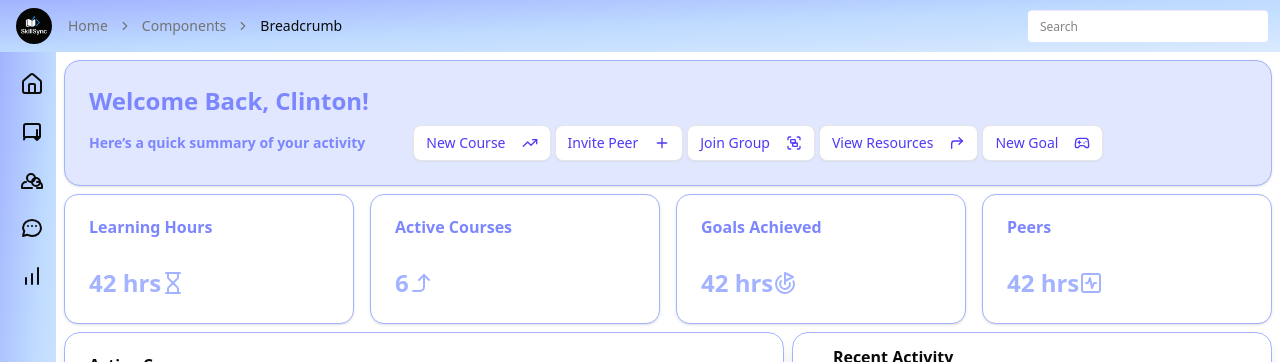
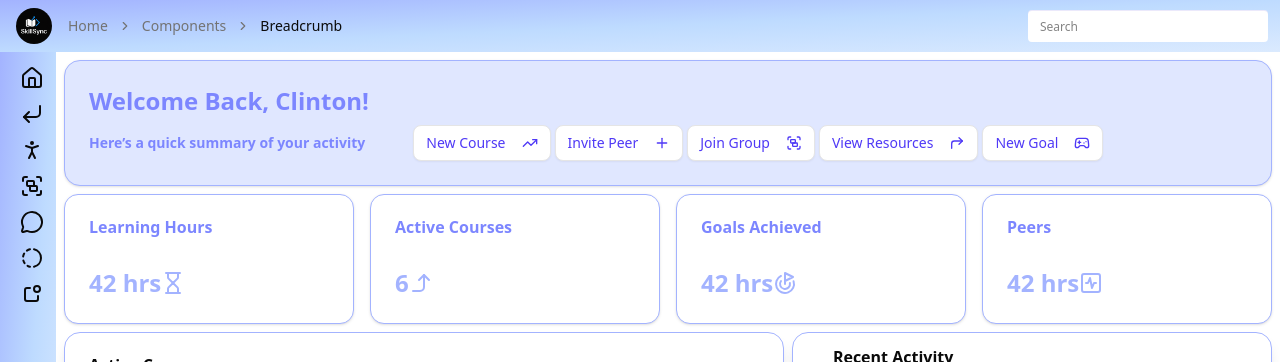
Before and after one commit to dngtemple/skillsync-frontend, a React (Vite) app: page /home in a window 1280 px wide. Shown: the top 362 px of the page. Built offline with nearby package versions, Linux system fonts and the light colour scheme; no server answers.

Commit message:
changing svg

```diff
--- a/src/App.jsx
+++ b/src/App.jsx
@@ -9,6 +9,7 @@ import Courses from "./courses";
 import Home from "./home";
 import Peers from "./peers";
 import Messages from "./messages";
+import Groups from "./groups";
 
 function App() {
   return (
@@ -28,6 +29,9 @@ function App() {
             <Route path="/messages" element={<Messages />}>
               {" "}
             </Route>
+            <Route path="/groups" element={<Groups />}>
+              {" "}
+            </Route>
             {/* <Route path='/courses' element={<Courses/>}> </Route> */}
           </Route>
           <Route path="/stepper" element={<StepperFeild />}></Route>
--- a/src/dashboard.jsx
+++ b/src/dashboard.jsx
@@ -11,6 +11,8 @@ import {
   BreadcrumbPage,
   BreadcrumbSeparator,
 } from "@/components/ui/breadcrumb";
+import { IconNotification, IconProgress } from "@tabler/icons-react";
+import { CornerDownLeft, Group, HomeIcon, MessageCircle, PersonStanding } from "lucide-react";
 
 export default function Dashboard() {
   const navigate = useNavigate();
@@ -79,23 +81,13 @@ export default function Dashboard() {
             <div className="is-drawer-close:w-14 is-drawer-open:w-64 bg-gradient-to-br from-indigo-300 via-blue-200 to-blue-100 flex flex-col items-start min-h-full">
               <ul className="menu w-full grow">
                 <li>
-                  <button
+                  <button onClick={()=>{
+                    navigate("/home")
+                  }}
                     className="is-drawer-close:tooltip is-drawer-close:tooltip-right"
                     data-tip="Home"
                   >
-                    <svg
-                      xmlns="http://www.w3.org/2000/svg"
-                      viewBox="0 0 24 24"
-                      strokeLinejoin="round"
-                      strokeLinecap="round"
-                      strokeWidth="2"
-                      fill="none"
-                      stroke="currentColor"
-                      className="inline-block size-6 my-1.5"
-                    >
-                      <path d="M15 21v-8a1 1 0 0 0-1-1h-4a1 1 0 0 0-1 1v8"></path>
-                      <path d="M3 10a2 2 0 0 1 .709-1.528l7-5.999a2 2 0 0 1 2.582 0l7 5.999A2 2 0 0 1 21 10v9a2 2 0 0 1-2 2H5a2 2 0 0 1-2-2z"></path>
-                    </svg>
+                    <HomeIcon></HomeIcon>
                     <span className="is-drawer-close:hidden">Home</span>
                   </button>
                 </li>
@@ -107,20 +99,7 @@ export default function Dashboard() {
                     className="is-drawer-close:tooltip is-drawer-close:tooltip-right"
                     data-tip="Courses"
                   >
-                    <svg
-                      xmlns="http://www.w3.org/2000/svg"
-                      className="size-6 my-1.5"
-                      fill="none"
-                      viewBox="0 0 24 24"
-                      stroke="currentColor"
-                    >
-                      <path
-                        strokeLinecap="round"
-                        strokeLinejoin="round"
-                        strokeWidth="2"
-                        d="M4 19.5A2.5 2.5 0 016.5 17H20m0 0V6a2 2 0 00-2-2H6a2 2 0 00-2 2v11m16 0l-3 3m0 0l-3-3m3 3V10"
-                      />
-                    </svg>
+                    <CornerDownLeft></CornerDownLeft>
                     <span className="is-drawer-close:hidden">Courses</span>
                   </button>
                 </li>
@@ -131,42 +110,30 @@ export default function Dashboard() {
                     className="is-drawer-close:tooltip is-drawer-close:tooltip-right"
                     data-tip="Peers"
                   >
-                    <svg
-                      xmlns="http://www.w3.org/2000/svg"
-                      className="size-6 my-1.5"
-                      fill="none"
-                      viewBox="0 0 24 24"
-                      stroke="currentColor"
-                    >
-                      <path
-                        strokeLinecap="round"
-                        strokeLinejoin="round"
-                        strokeWidth="2"
-                        d="M17 20h5v-2a4 4 0 00-5-4m-5 6H2v-2a4 4 0 014-4m9-4a4 4 0 11-8 0 4 4 0 018 0zm5 4a4 4 0 10-8 0 4 4 0 008 0z"
-                      />
-                    </svg>
+                    <PersonStanding></PersonStanding>
                     <span className="is-drawer-close:hidden">Peers</span>
                   </button>
                 </li>
                 <li>
-                  <button
+                  <button onClick={()=>{
+                    navigate("/groups")
+                  }}
+                    className="is-drawer-close:tooltip is-drawer-close:tooltip-right"
+                    data-tip="Groups"
+                  >
+                    <Group></Group>
+                    <span className="is-drawer-close:hidden">Groups</span>
+                  </button>
+
+                </li>
+                <li>
+                  <button onClick={()=>{
+                    navigate("/messages")
+                  }}
                     className="is-drawer-close:tooltip is-drawer-close:tooltip-right"
                     data-tip="Messages"
                   >
-                    <svg
-                      xmlns="http://www.w3.org/2000/svg"
-                      className="size-6 my-1.5"
-                      fill="none"
-                      viewBox="0 0 24 24"
-                      stroke="currentColor"
-                    >
-                      <path
-                        strokeLinecap="round"
-                        strokeLinejoin="round"
-                        strokeWidth="2"
-                        d="M8 10h.01M12 10h.01M16 10h.01M21 12c0 4.418-4.03 8-9 8a9.97 9.97 0 01-4.9-1.267L3 20l1.267-4.9A9.97 9.97 0 013 12c0-4.418 4.03-8 9-8s9 3.582 9 8z"
-                      />
-                    </svg>
+                    <MessageCircle></MessageCircle>
                     <span className="is-drawer-close:hidden">Messages</span>
                   </button>
                 </li>
@@ -175,21 +142,17 @@ export default function Dashboard() {
                     className="is-drawer-close:tooltip is-drawer-close:tooltip-right"
                     data-tip="Progress"
                   >
-                    <svg
-                      xmlns="http://www.w3.org/2000/svg"
-                      className="size-6 my-1.5"
-                      fill="none"
-                      viewBox="0 0 24 24"
-                      stroke="currentColor"
-                    >
-                      <path
-                        strokeLinecap="round"
-                        strokeLinejoin="round"
-                        strokeWidth="2"
-                        d="M12 20V10m6 10V4m-12 16v-6"
-                      />
-                    </svg>
+                    <IconProgress></IconProgress>
                     <span className="is-drawer-close:hidden">Progress</span>
+                  </button>
+                </li>
+                <li>
+                  <button
+                    className="is-drawer-close:tooltip is-drawer-close:tooltip-right"
+                    data-tip="notifications"
+                  >
+                    <IconNotification></IconNotification>
+                    <span className="is-drawer-close:hidden">Notifications</span>
                   </button>
                 </li>
                 {/* More list items here... */}
--- /dev/null
+++ b/src/groups.jsx
@@ -0,0 +1,7 @@
+import React from 'react'
+
+export default function Groups() {
+  return (
+    <div>groups</div>
+  )
+}
--- a/src/home.jsx
+++ b/src/home.jsx
@@ -11,6 +11,8 @@ import {
 } from "@/components/ui/card";
 
 import { Button } from "./components/ui/button";
+import { Input } from "@/components/ui/input"
+import { Label } from "@/components/ui/label"
 
 import {
   Bar,
@@ -18,7 +20,6 @@ import {
   CartesianGrid,
   XAxis,
   PolarGrid,
-  Label,
   PolarRadiusAxis,
   Pie,
   PieChart,
@@ -32,6 +33,8 @@ import {
   ChartTooltip,
   ChartTooltipContent,
 } from "@/components/ui/chart";
+
+
 import {
   ActivitySquare,
   CornerRightUpIcon,
@@ -43,6 +46,17 @@ import {
   Plus,
   TrendingUp,
 } from "lucide-react";
+
+import {
+  Dialog,
+  DialogClose,
+  DialogContent,
+  DialogDescription,
+  DialogFooter,
+  DialogHeader,
+  DialogTitle,
+  DialogTrigger,
+} from "@/components/ui/dialog"
 
 export default function Home() {
   const data = [
@@ -124,12 +138,44 @@ export default function Home() {
               >
                 New Course <TrendingUp className="ml-2 h-4 w-4" />
               </Button>
-              <Button
+              <Dialog>
+      <form>
+        <DialogTrigger asChild>
+          <Button
                 variant={"outline"}
                 className="text-indigo-600 hover:bg-indigo-200"
               >
                 Invite Peer <Plus className="ml-2 h-4 w-4" />
               </Button>
+        </DialogTrigger>
+        <DialogContent className="sm:max-w-[425px]">
+          <DialogHeader>
+            <DialogTitle>Edit profile</DialogTitle>
+            <DialogDescription>
+              Make changes to your profile here. Click save when you&apos;re
+              done.
+            </DialogDescription>
+          </DialogHeader>
+          <div className="grid gap-4">
+            <div className="grid gap-3">
+              <Label htmlFor="name-1">Name</Label>
+              <Input id="name-1" name="name" defaultValue="Pedro Duarte" />
+            </div>
+            <div className="grid gap-3">
+              <Label htmlFor="username-1">Username</Label>
+              <Input id="username-1" name="username" defaultValue="@peduarte" />
+            </div>
+          </div>
+          <DialogFooter>
+            <DialogClose asChild>
+              <Button variant="outline">Cancel</Button>
+            </DialogClose>
+            <Button type="submit">Save changes</Button>
+          </DialogFooter>
+        </DialogContent>
+      </form>
+    </Dialog>
+
               <Button
                 variant={"outline"}
                 className="text-indigo-600 hover:bg-indigo-200"
```
